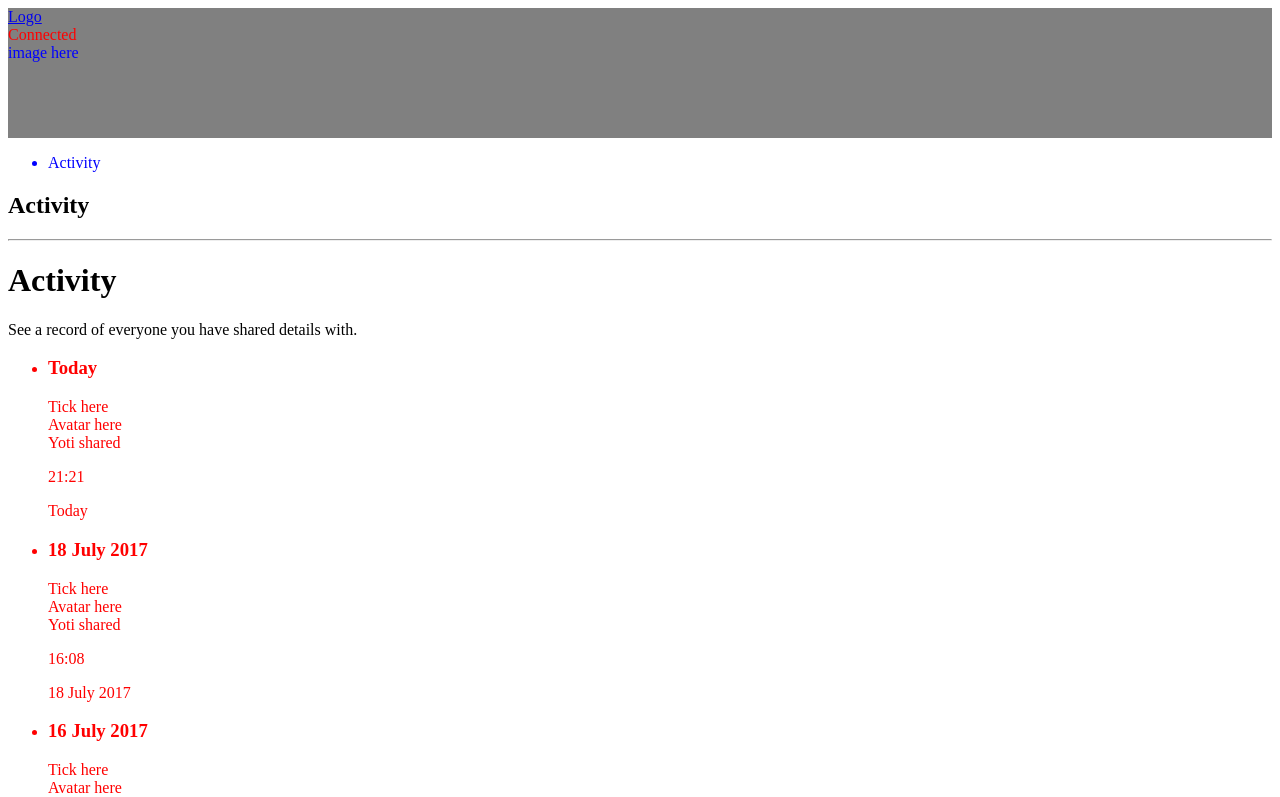
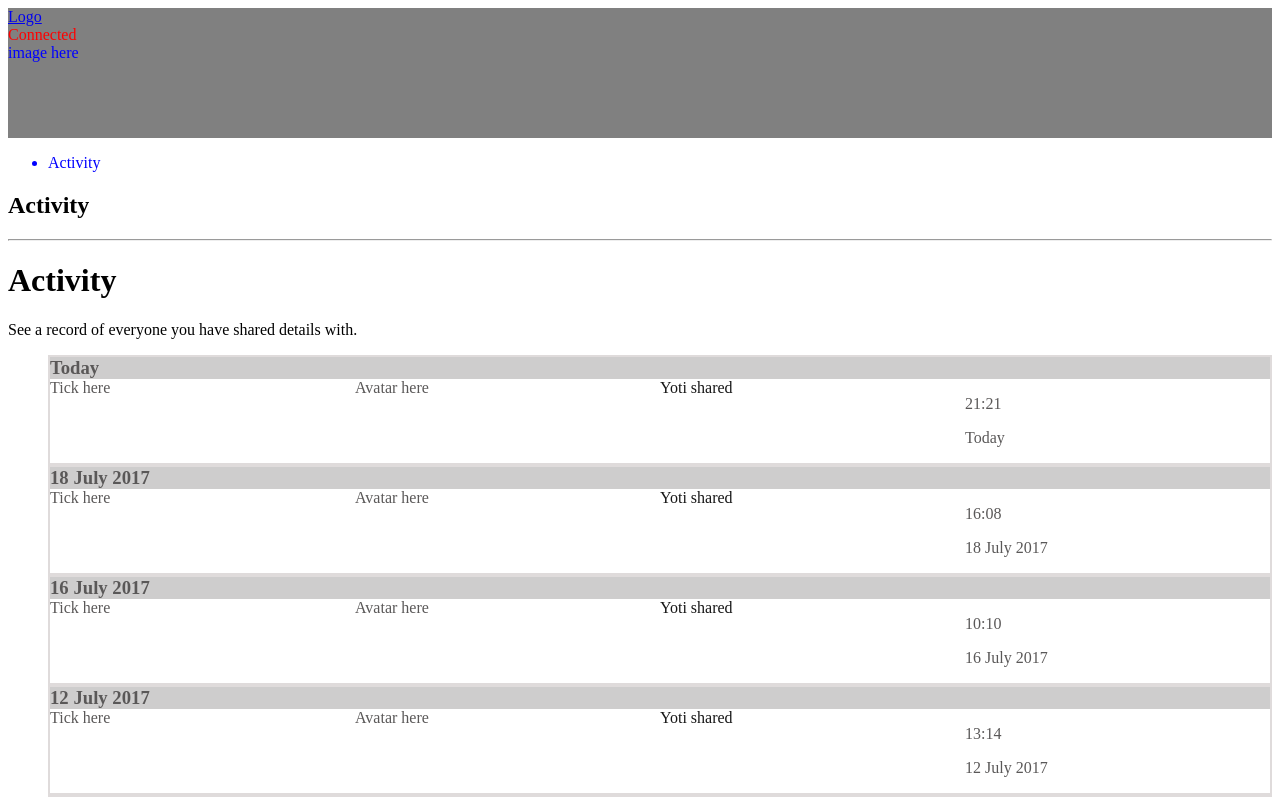
Before and after one commit to fabio-felizzi/yoti-test, a React app: page / in a window 1280 px wide. Shown: the top 797 px of the page. Built offline with nearby package versions, Linux system fonts and the light colour scheme.

Commit message:
added basic styling

```diff
--- a/src/js/components/Modal.jsx
+++ b/src/js/components/Modal.jsx
@@ -44,7 +44,7 @@ const Modal = ({ isShare, onModalClose, backgroundColor, backgroundImage, selfie
 
 Modal.defaultProps = {
   applicationName: 'Yoti Shared',
-  selfieURL: "https://www.fillmurray.com/200/300"
+  selfieURL: "https://www.fillmurray.com/200/200"
 };
 
 export default Modal;
--- a/src/sass/app.scss
+++ b/src/sass/app.scss
@@ -24,7 +24,7 @@
 
     #main-content {
         #activity-list {
-            color: $red;
+
         }
     }
 }
--- a/src/sass/components/activity.scss
+++ b/src/sass/components/activity.scss
@@ -1,19 +1,35 @@
 @import '../project-specific-styleguide/colours';
 
-.activity-item {
-    border: 2px solid $red;
+.App__list-item {
+    border: 2px solid rgb(223, 219, 219);
+    padding: 0;
+    list-style-type: none;
+    h3 {
+        margin: 0;
+        width: 100%;
+        background-color: rgb(206, 205, 205);
+         color: rgb(90, 88, 88);
+    }
+    .details-wrapper {
+        display: flex;
 
-    .header-wrapper {
-        font-size: 18px;
-    }
+        div {
+            color: rgb(90, 88, 88);
+            width: 100%;
+        }
+        .checkmark {
 
-    .details-wrapper {
-        .checkmark {}
+        }
+        .avatar {
 
-        .avatar {}
+        }
+        .details {
+            color: rgb(22, 22, 22);
+        }
+        .timestamp-details {
+            p {
 
-        .details {}
-
-        .timestamp-details {}
+            }
+        }
     }
 }
--- a/src/sass/components/modal.scss
+++ b/src/sass/components/modal.scss
@@ -0,0 +1,42 @@
+.modal-wrapper {
+  position: fixed;
+  top: 0;
+  left: 0;
+  display: flex;
+  align-items: center;
+  background: rgba(36, 36, 36, 0.75);
+  height: 100%;
+  width: 100%;
+  z-index: 99;
+  .modal {
+    display: flex;
+  align-items: center;
+  justify-content: center;
+  flex-direction: column;
+  background: #fff;
+  position: relative;
+  z-index: 100;
+  max-width: 500px;
+  margin: 0 auto;
+  border-radius: 4px;
+  padding: 10px;
+
+    i {
+      position: absolute;
+      top: 2%;
+      left: 95%;
+    }
+    .header {
+      height: 200px;
+    }
+    .content {
+      .selfie {
+        display: flex;
+        img {
+          border-radius: 50%;
+          margin: auto;
+        }
+      }
+    }
+  }
+}
```
